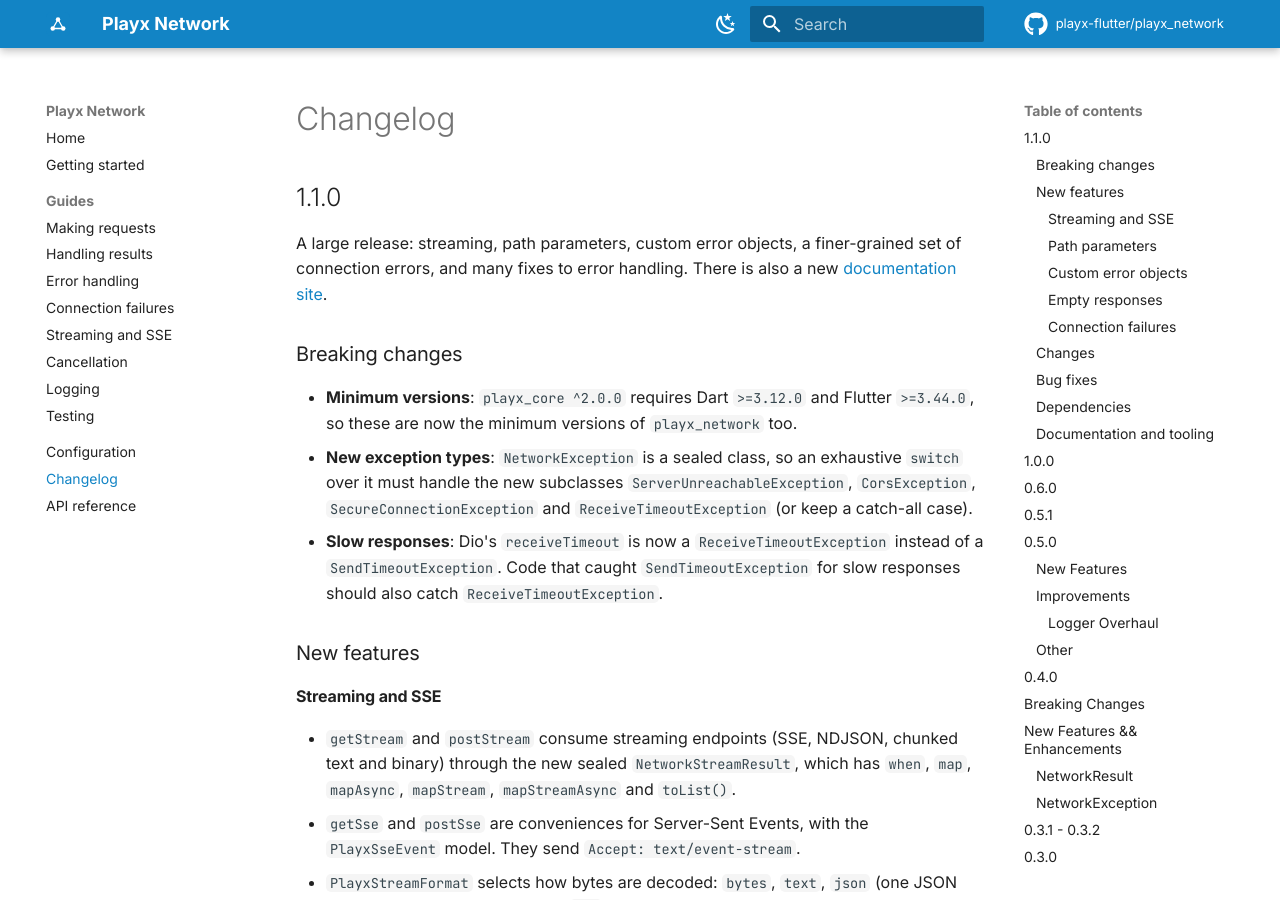
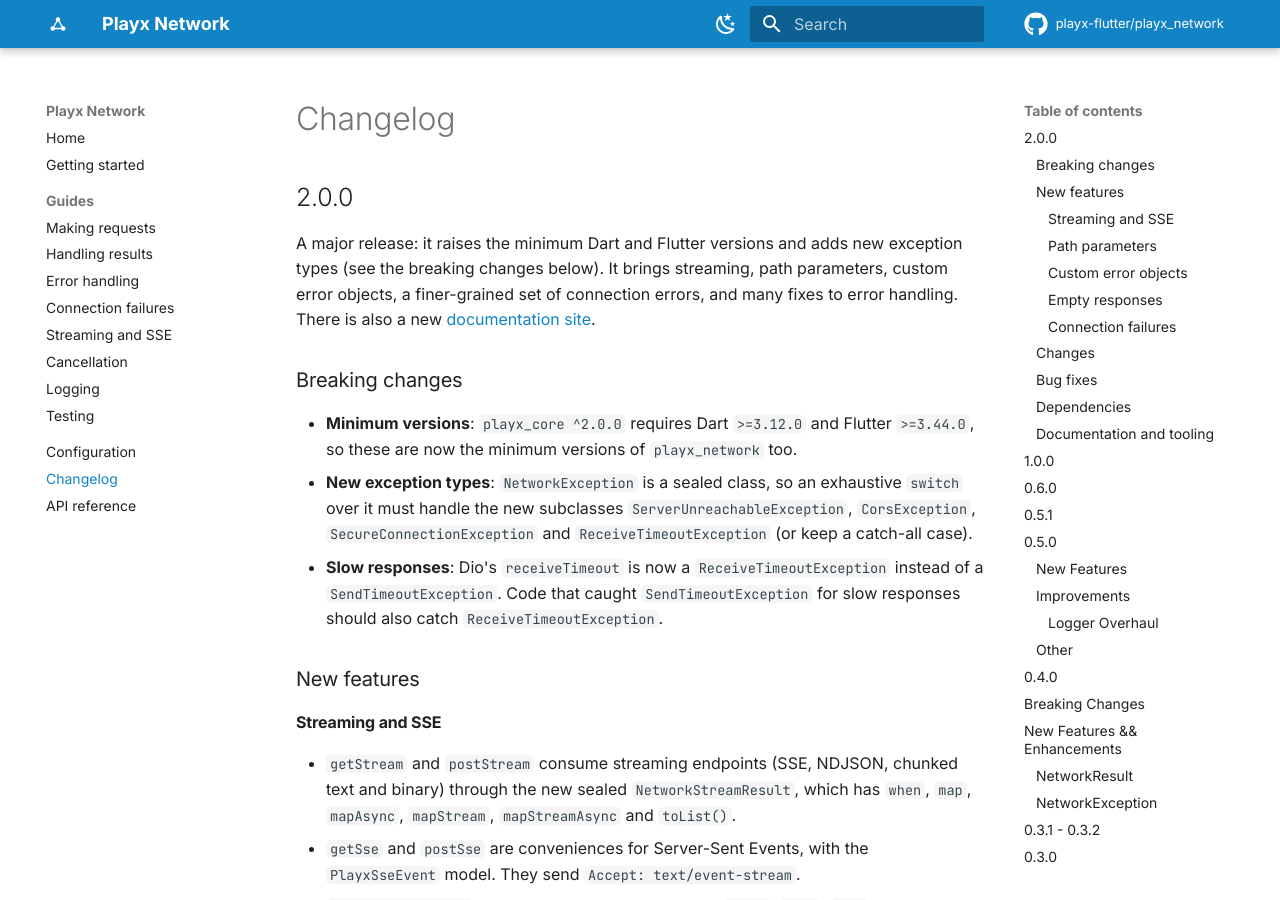
Before and after one commit to playx-flutter/playx_network, an MkDocs documentation site: the page built from docs/changelog.md, in a window 1280 px wide and 900 px high. Built offline with MkDocs 1.6.1 and Material for MkDocs 9.7.7, drawn with Linux system fonts in a browser that asks for light colours; comment, search, counter and statistics services are not loaded.

Commit message:
chore: release 2.0.0
- version 2.0.0: the minimum Dart and Flutter versions rise and NetworkException gains new subclasses
- the changelog entry and the install snippet in the docs follow

Co-Authored-By: Claude Sonnet 5.5 <noreply@anthropic.com>

````diff
--- a/CHANGELOG.md
+++ b/CHANGELOG.md
@@ -1,8 +1,8 @@
 # Changelog
 
-## 1.1.0
+## 2.0.0
 
-A large release: streaming, path parameters, custom error objects, a finer-grained set of connection errors, and many fixes to error handling. There is also a new [documentation site](https://playx-flutter.github.io/playx_network/).
+A major release: it raises the minimum Dart and Flutter versions and adds new exception types (see the breaking changes below). It brings streaming, path parameters, custom error objects, a finer-grained set of connection errors, and many fixes to error handling. There is also a new [documentation site](https://playx-flutter.github.io/playx_network/).
 
 ### Breaking changes
 
--- a/docs/getting-started.md
+++ b/docs/getting-started.md
@@ -12,7 +12,7 @@ or add it to `pubspec.yaml`:
 
 ```yaml
 dependencies:
-  playx_network: ^1.1.0
+  playx_network: ^2.0.0
 ```
 
 Then import it. The package re-exports `dio`, so you don't need a separate import for `Dio`, `Options` or `CancelToken`:
--- a/pubspec.yaml
+++ b/pubspec.yaml
@@ -1,6 +1,6 @@
 name: playx_network
 description: playx_network is a Wrapper around Dio that can perform api request with better error handling and easily get the result of any api request.
-version: 1.1.0
+version: 2.0.0
 homepage: https://sourcya.io
 repository: https://github.com/playx-flutter/playx_network
 documentation: https://playx-flutter.github.io/playx_network/
````
